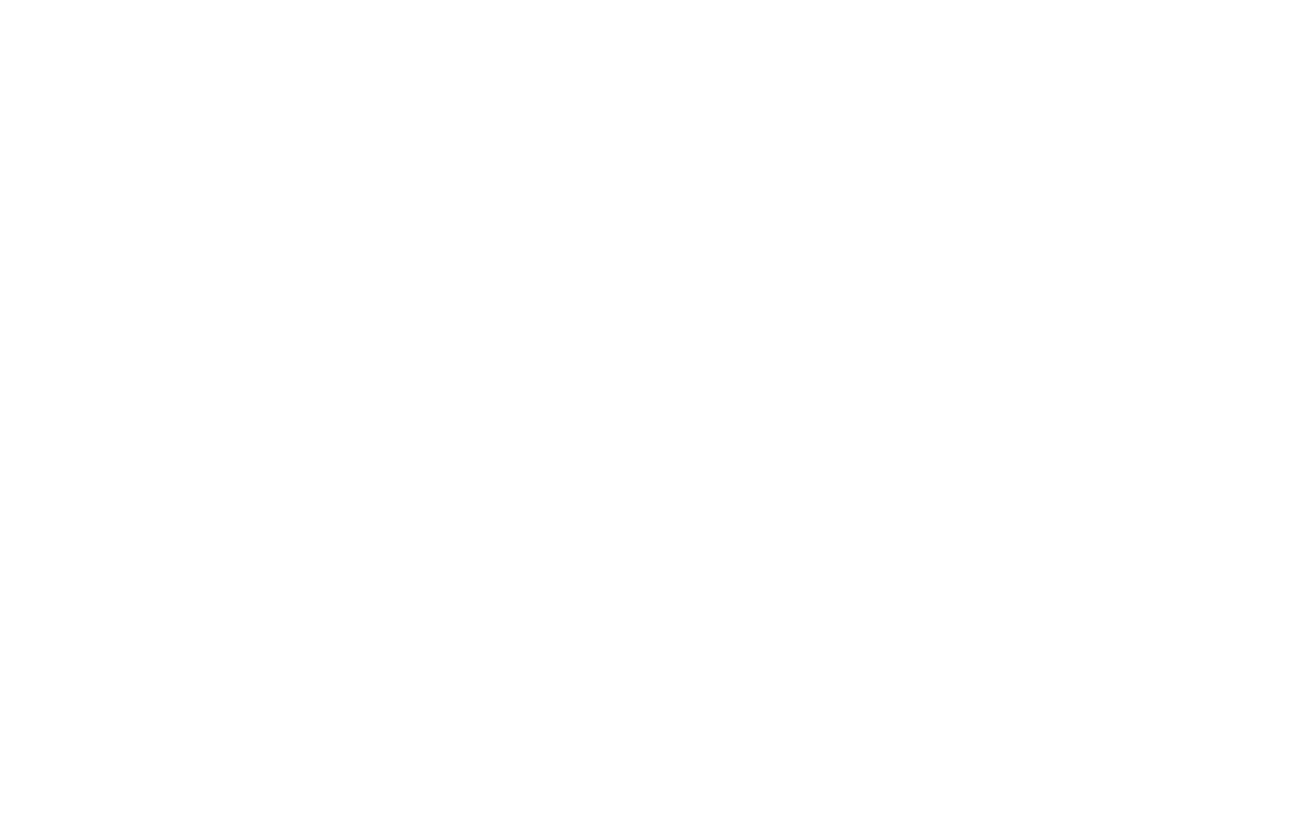
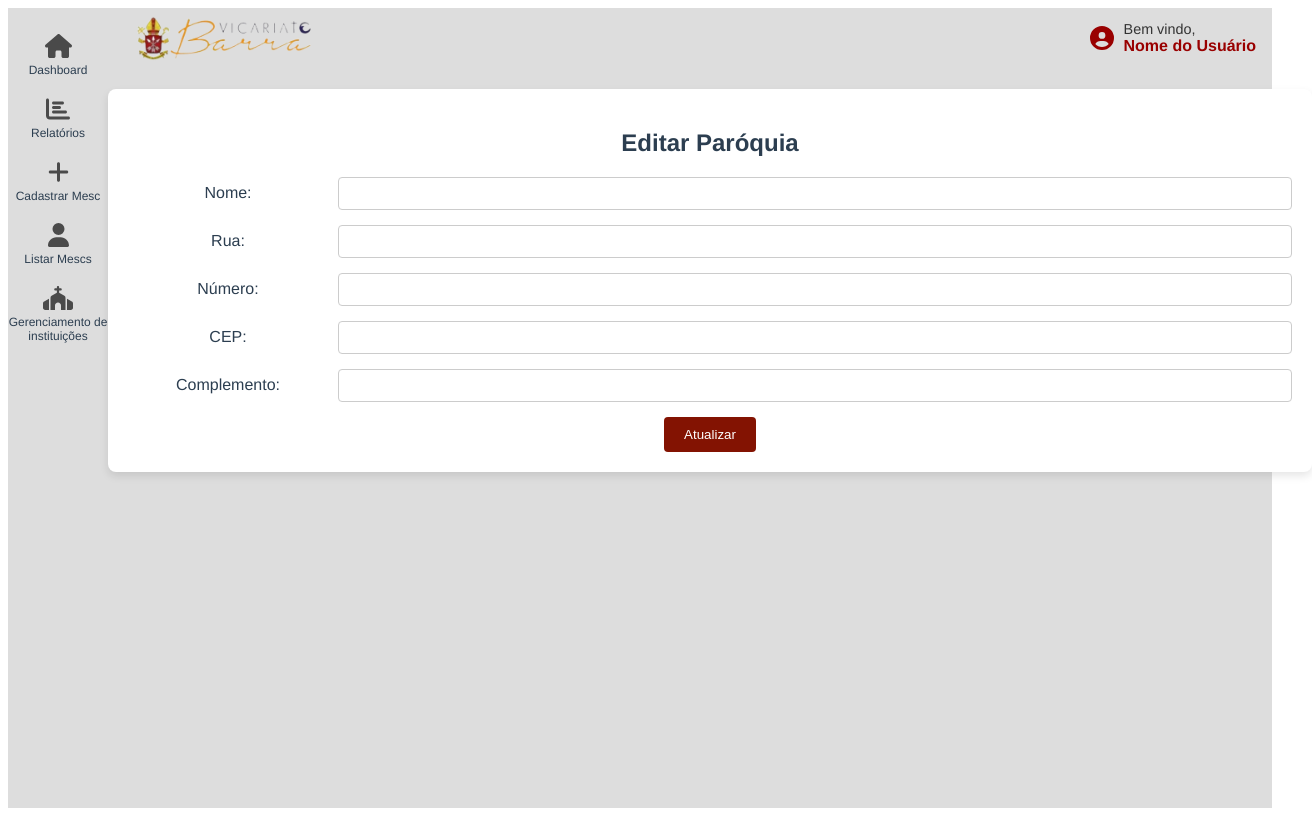
Before and after one commit to ygorxds/vicariato-episcopal-Community, a Vue app: page /edit-parish/1 in a window 1280 px wide. Before the commit this address had no page. Shown: the whole page, 1312 px wide, since content can reach past the window. Built offline with nearby package versions, Linux system fonts and the light colour scheme; no server answers; sample sign-in values are in the browser's storage.

Commit message:
feat parish crud finish

```diff
--- a/src/router/index.ts
+++ b/src/router/index.ts
@@ -17,7 +17,8 @@
 import ListChapel from '@/views/ListChapelView.vue';
 import SeeChapel from '@/views/ChapelDatailsView.vue';
 import EditChapel from '@/views/EditChapelView.vue';
-
+import ParishDetailsView from '@/views/ParishDetailsView.vue'
+import EditParishView from '@/views/EditParishView.vue'
 const routes: Array<RouteRecordRaw> = [
   {
     path: '/',
@@ -110,7 +111,17 @@
     name: 'EditChapel',
     component: EditChapel,
     props: true
-  }
+  },
+  {
+    path: '/see-parish/:id',
+    name: 'SeeParish',
+    component: ParishDetailsView
+  },
+  {
+    path: '/edit-parish/:id',
+    name: 'EditParish',
+    component: EditParishView
+  },
 ];
 
 const router = createRouter({
--- /dev/null
+++ b/src/views/EditParishView.vue
@@ -0,0 +1,184 @@
+<template>
+    <div class="dashboard-container">
+      <SidebarMenu />
+      <div class="content-area">
+        <UserHeader />
+        <form class="form-container" @submit.prevent="handleSubmit">
+          <h2>Editar Paróquia</h2>
+          <div class="form-row">
+            <label for="nome">Nome:</label>
+            <input type="text" id="nome" v-model="formData.nome" required>
+          </div>
+          <div class="form-row">
+            <label for="rua">Rua:</label>
+            <input type="text" id="rua" v-model="formData.rua" required>
+          </div>
+          <div class="form-row">
+            <label for="numero">Número:</label>
+            <input type="text" id="numero" v-model="formData.numero" required>
+          </div>
+          <div class="form-row">
+            <label for="cep">CEP:</label>
+            <input type="text" id="cep" v-model="formData.cep" required>
+          </div>
+          <div class="form-row">
+            <label for="complemento">Complemento:</label>
+            <input type="text" id="complemento" v-model="formData.complemento">
+          </div>
+          <button type="submit">Atualizar</button>
+        </form>
+      </div>
+    </div>
+  </template>
+
+  <script lang="ts">
+  import { defineComponent, ref, onMounted } from 'vue';
+  import { useRouter, useRoute } from 'vue-router';
+  import axios from 'axios';
+  import SidebarMenu from '../components/SidebarMenu.vue';
+  import UserHeader from '../components/Header.vue';
+
+  export default defineComponent({
+    name: 'EditParishView',
+    components: {
+      SidebarMenu,
+      UserHeader
+    },
+    setup() {
+      const router = useRouter();
+      const route = useRoute();
+      const formData = ref({
+        nome: '',
+        rua: '',
+        numero: '',
+        cep: '',
+        complemento: ''
+      });
+
+      const fetchParoquiaData = async () => {
+        const token = localStorage.getItem('token');
+        const paroquiaId = route.params.id;
+        if (!token) {
+          alert('Você precisa estar logado para editar a paróquia.');
+          return;
+        }
+
+        try {
+          const response = await axios.get(`http://localhost:5000/api/paroquia/ver/${paroquiaId}`, {
+            headers: {
+              'x-access-token': token
+            }
+          });
+          formData.value = response.data;
+        } catch (error) {
+          console.error('Erro ao buscar dados da paróquia:', error);
+          alert('Erro ao buscar dados da paróquia.');
+        }
+      };
+
+      const handleSubmit = async () => {
+        const token = localStorage.getItem('token');
+        const paroquiaId = route.params.id;
+        if (!token) {
+          alert('Você precisa estar logado para atualizar a paróquia.');
+          return;
+        }
+
+        try {
+          await axios.put(`http://localhost:5000/api/paroquia/editar/${paroquiaId}`, formData.value, {
+            headers: {
+              'x-access-token': token
+            }
+          });
+          alert('Dados da paróquia atualizados com sucesso!');
+          router.push('/list-parish');
+        } catch (error) {
+          console.error('Erro ao atualizar dados da paróquia:', error);
+          alert('Erro ao atualizar dados da paróquia.');
+        }
+      };
+
+      onMounted(() => {
+        fetchParoquiaData();
+      });
+
+      return {
+        formData,
+        handleSubmit
+      };
+    }
+  });
+  </script>
+
+  <style scoped>
+  .dashboard-container {
+    display: flex;
+    width: 100%;
+    min-height: 100vh;
+  }
+
+  .content-area {
+    flex-grow: 1;
+    display: flex;
+    flex-direction: column;
+    padding: 0px;
+    background-color: #dddddd;
+  }
+
+  .user-header {
+    width: 100%;
+    background-color: #fff;
+    padding: 10px 20px;
+    box-shadow: 0 2px 4px rgba(0, 0, 0, 0.1);
+  }
+
+  .form-container {
+    width: 100%;
+    max-width: 1200px;
+    margin: 20px auto;
+    background-color: white;
+    padding: 20px;
+    border-radius: 8px;
+    box-shadow: 0 4px 8px rgba(0, 0, 0, 0.1);
+  }
+
+  .form-row {
+    display: flex;
+    flex-wrap: wrap;
+    align-items: center;
+    margin-bottom: 15px;
+  }
+
+  .form-row label {
+    width: 200px;
+    min-width: 120px;
+    padding-right: 10px;
+  }
+
+  .form-row input,
+  .form-row select {
+    flex: 1 1 180px;
+    padding: 8px;
+    border: 1px solid #ccc;
+    border-radius: 4px;
+  }
+
+  button {
+    padding: 10px 20px;
+    background-color: #831302;
+    color: white;
+    border: none;
+    border-radius: 4px;
+    cursor: pointer;
+    transition: background-color 0.3s;
+  }
+
+  button:hover {
+    background-color: #e61010;
+  }
+
+  h2 {
+    text-align: center;
+    margin-bottom: 20px;
+  }
+  </style>
--- a/src/views/ListParishView.vue
+++ b/src/views/ListParishView.vue
@@ -24,8 +24,8 @@
               <td>{{ paroquia.cep }}</td>
               <td>{{ paroquia.complemento }}</td>
               <td class="actions">
-                  <button @click="viewParoquia(paroquia.id)"><i class="fas fa-eye"></i></button>
-                  <router-link :to="{ name: 'ListParish', params: { id: paroquia.id } }">
+                <button @click="viewParoquia(paroquia)"><i class="fas fa-eye"></i></button>
+                <router-link :to="{ name: 'EditParish', params: { id: paroquia.id } }">
                   <button><i class="fas fa-edit"></i></button>
                 </router-link>
                 <button @click="deleteParoquia(paroquia.id)"><i class="fas fa-trash-alt"></i></button>
@@ -86,9 +86,9 @@
       }
     };
 
-      const viewParoquia = (id: number) => {
-        localStorage.setItem('paroquiaId', id.toString());
-        router.push({ name: 'SeeParoquia' });
+    const viewParoquia = (paroquia: Paroquia) => {
+      localStorage.setItem('paroquiaData', JSON.stringify(paroquia));
+      router.push({ name: 'SeeParish', params: { id: paroquia.id } });
     };
 
     const deleteParoquia = async (id: number) => {
--- /dev/null
+++ b/src/views/ParishDetailsView.vue
@@ -0,0 +1,176 @@
+<template>
+    <div class="dashboard-container">
+      <SidebarMenu />
+      <div class="content-area">
+        <UserHeader />
+        <div class="details-container">
+          <h2>Detalhes da Paróquia</h2>
+          <div class="details-grid" v-if="paroquia">
+            <div class="detail-item">
+              <label>Nome:</label>
+              <span>{{ paroquia.nome }}</span>
+            </div>
+            <div class="detail-item">
+              <label>Rua:</label>
+              <span>{{ paroquia.rua }}</span>
+            </div>
+            <div class="detail-item">
+              <label>Número:</label>
+              <span>{{ paroquia.numero }}</span>
+            </div>
+            <div class="detail-item">
+              <label>CEP:</label>
+              <span>{{ paroquia.cep }}</span>
+            </div>
+            <div class="detail-item">
+              <label>Complemento:</label>
+              <span>{{ paroquia.complemento }}</span>
+            </div>
+          </div>
+          <button @click="goBack">Voltar</button>
+        </div>
+      </div>
+    </div>
+  </template>
+
+  <script lang="ts">
+  import { defineComponent, ref, onMounted } from 'vue';
+  import { useRouter, useRoute } from 'vue-router';
+  import axios from 'axios';
+  import SidebarMenu from '../components/SidebarMenu.vue';
+  import UserHeader from '../components/Header.vue';
+
+  interface Paroquia {
+    id: number;
+    nome: string;
+    rua: string;
+    numero: string;
+    cep: string;
+    complemento: string;
+  }
+
+  export default defineComponent({
+    name: 'ParishDetailsView',
+    components: {
+      SidebarMenu,
+      UserHeader
+    },
+    setup() {
+      const router = useRouter();
+      const route = useRoute();
+      const paroquia = ref<Paroquia | null>(null);
+
+      const fetchParoquiaDetails = async () => {
+        const token = localStorage.getItem('token');
+        const paroquiaId = route.params.id;
+
+        if (!token) {
+          alert('Você precisa estar logado para visualizar os detalhes da paróquia.');
+          return;
+        }
+
+        try {
+          const response = await axios.get(`http://localhost:5000/api/paroquia/ver/${paroquiaId}`, {
+            headers: {
+              'x-access-token': token
+            }
+          });
+          paroquia.value = response.data;
+        } catch (error) {
+          console.error('Erro ao buscar detalhes da paróquia:', error);
+          alert('Erro ao buscar detalhes da paróquia.');
+        }
+      };
+
+      const goBack = () => {
+        router.back();
+      };
+
+      onMounted(() => {
+        fetchParoquiaDetails();
+      });
+
+      return {
+        paroquia,
+        goBack
+      };
+    }
+  });
+  </script>
+
+  <style scoped>
+  .dashboard-container {
+    display: flex;
+    width: 100%;
+    min-height: 100vh;
+  }
+
+  .content-area {
+    flex-grow: 1;
+    display: flex;
+    flex-direction: column;
+    background-color: #dddddd;
+  }
+
+  .details-container {
+    width: 100%;
+    max-width: 800px;
+    margin: 0 auto;
+    background-color: white;
+    padding: 30px;
+    border-radius: 10px;
+    box-shadow: 0 4px 8px rgba(0, 0, 0, 0.1);
+    margin-top: 20px;
+  }
+
+  h2 {
+    text-align: center;
+    margin-bottom: 20px;
+    font-size: 24px;
+    color: #333;
+  }
+
+  .details-grid {
+    display: grid;
+    grid-template-columns: 1fr 2fr;
+    grid-gap: 15px;
+  }
+
+  .detail-item {
+    display: flex;
+    flex-direction: column;
+  }
+
+  .detail-item label {
+    font-weight: bold;
+    margin-bottom: 5px;
+    color: #555;
+  }
+
+  .detail-item span {
+    padding: 10px;
+    background-color: #f9f9f9;
+    border-radius: 5px;
+    box-shadow: inset 0 1px 3px rgba(0, 0, 0, 0.1);
+  }
+
+  button {
+    padding: 10px 20px;
+    background-color: #831302;
+    color: white;
+    border: none;
+    border-radius: 5px;
+    cursor: pointer;
+    transition: background-color 0.3s;
+    margin-top: 20px;
+    display: block;
+    width: 100%;
+    max-width: 200px;
+    margin-left: auto;
+    margin-right: auto;
+  }
+
+  button:hover {
+    background-color: #e61010;
+  }
+  </style>
```
Lines whose indentation alone changed are shown as unchanged.
